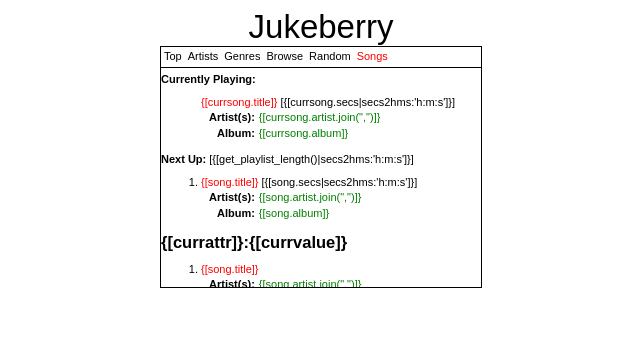
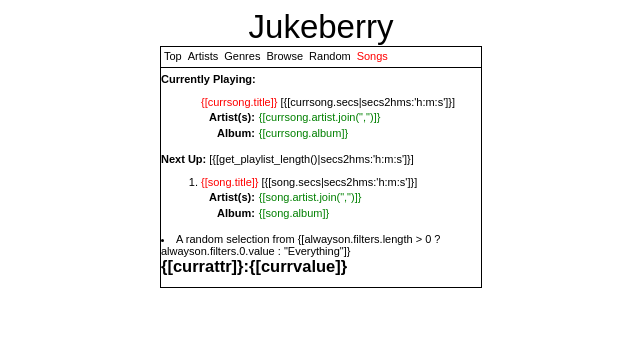
Before and after one commit to chepazzo/Jukeberry, a Flask app: page / in a window 1280 px wide. Shown: the top 337 px of the page, without its empty margins (319-959 px from the left). Run offline with Flask 2, Linux system fonts and the light colour scheme; parts of the project's set-up code (start-up, migrations or seed data) failed here and were passed over; some libraries are stand-ins or nearby versions.

Commit message:
Added alwayson text to index.

```diff
--- a/jukeberry/jukebox.py
+++ b/jukeberry/jukebox.py
@@ -146,8 +146,9 @@
         if song is None:
             if self.alwayson['status']:
                 print("No next song ... finding random.")
+                ## This is kind of a hack until I can
+                ## code get_random_song to accept a list of args
                 kwargs = {self.alwayson['filters'][0]['attr']:self.alwayson['filters'][0]['value']}
-                print("kwargs = ", kwargs)
                 song = self.songlist.get_random_song(**kwargs)
         filename = None
         if type(song) == catalog.Song:
--- a/jukeberry/templates/index.html
+++ b/jukeberry/templates/index.html
@@ -82,6 +82,9 @@
                </span>
              </li>
          </ol>
+        <li ng-show='alwayson.status'>
+            A random selection from {[alwayson.filters.length > 0 ? alwayson.filters.0.value : "Everything"]}
+        </li>
        </div><!-- id='playlist' -->
      </div><!-- id='current' -->
 
--- a/jukeberry/templates/settings.html
+++ b/jukeberry/templates/settings.html
@@ -38,7 +38,7 @@
    </div>
 
    <div>
-    {[alwayson.filters.length > 0 ? alwayson.filters : "Everything"]}
+    A random selection from {[alwayson.filters.length > 0 ? alwayson.filters.0.value : "Everything"]}
    </div>
 
 <select ng-model="currattr">
```
Also changed, not shown: 1 other file.
